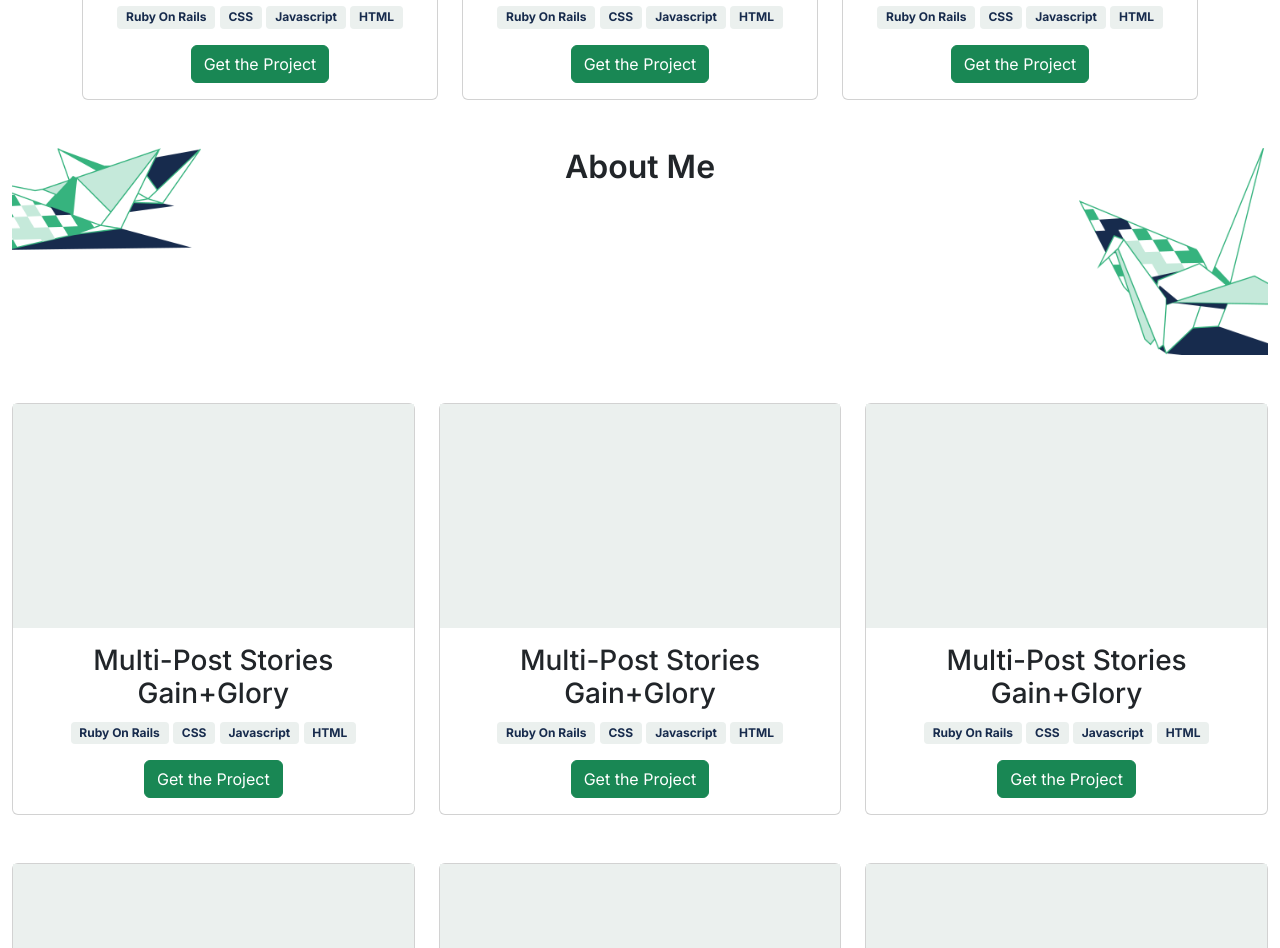
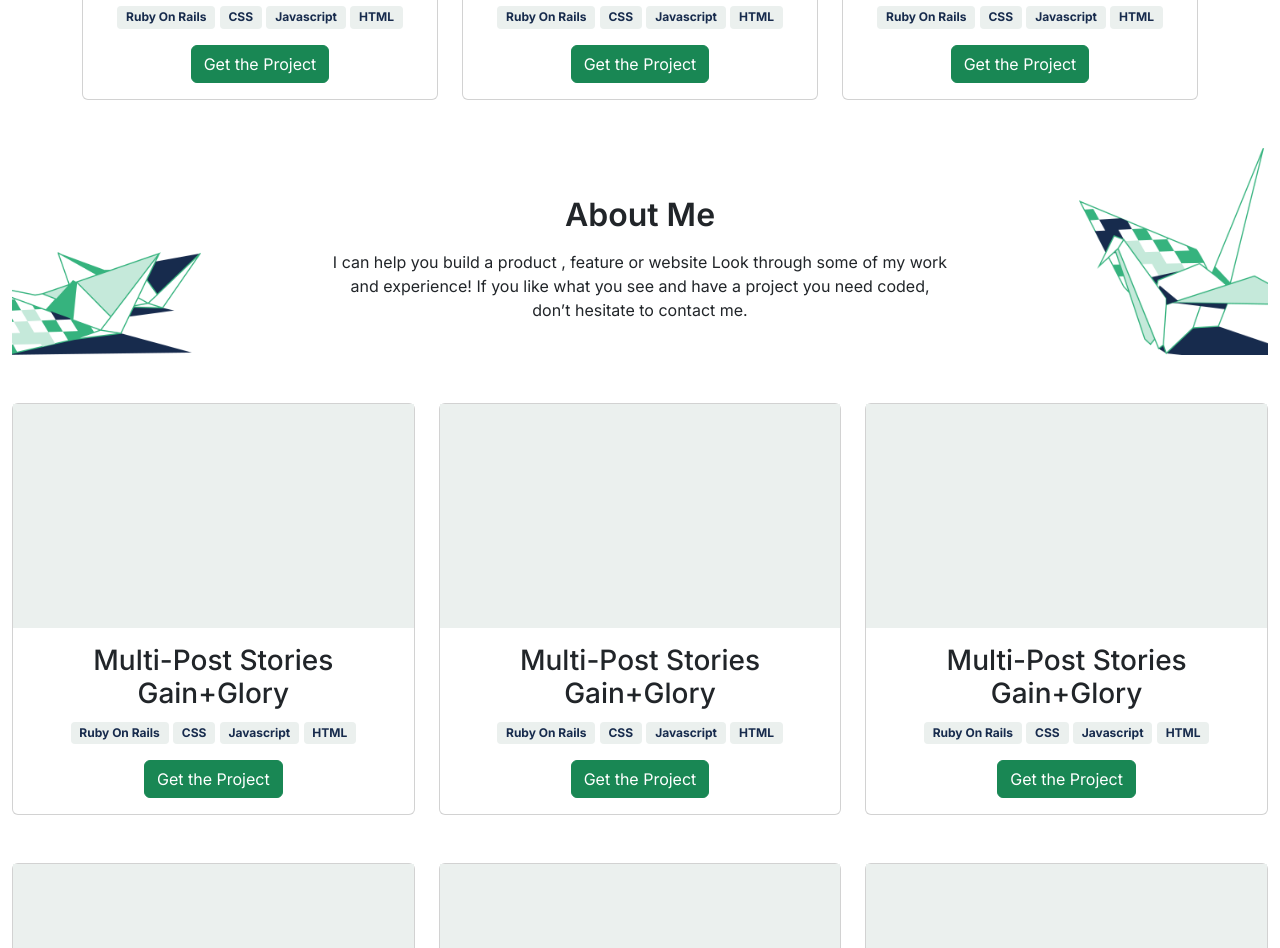
Before and after one commit to kamranasif506/portfolio-bootstrap, a website: page index.html in a window 1280 px wide. Shown: the part 2168-3116 px from the top of the page. Drawn offline with nearby package versions, Linux system fonts and the light colour scheme.

Commit message:
finished About me section

```diff
--- a/index.html
+++ b/index.html
@@ -299,14 +299,22 @@
 
       <section class="pt-5">
         <div class="row">
-          <div class="col-lg-2">
+          <div class="col-lg-2 align-self-end">
             <img src="images/illustration-about-me-2-desktop@2x.png" alt="" class="img img-right">
           </div>
-          <div class="col-lg-8">
+          <div class="col-lg-8 pt-5">
             <h2 class="text-center fs-2 fw-semibold">About Me</h2>
-            <p class="para"></p>
+            <div class="row d-flex justify-content-sm-center">
+               <div class="col-lg-9 pt-2">
+                <p class="para text-center">
+                  I can help you build a product , feature or website Look through some of my work and experience! If you like what you see and have a project you need coded,
+                  don’t hesitate to contact me.
+                </p>
+               </div>
+            </div>
+
           </div>
-          <div class="col-lg-2">
+          <div class="col-lg-2 align-self-start">
             <img src="images/illustration-about me-1-desktop@2x.png" alt="" class="img img-left">
           </div>
         </div>
```
